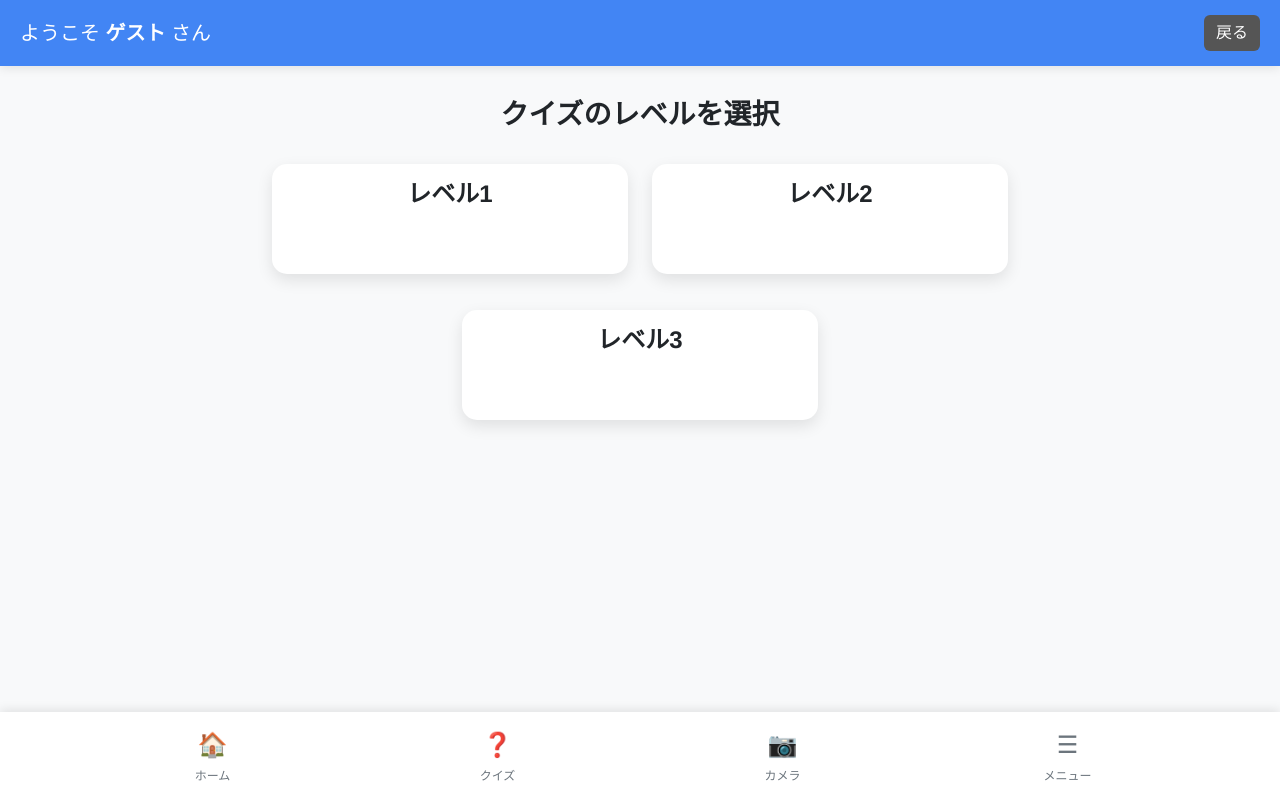
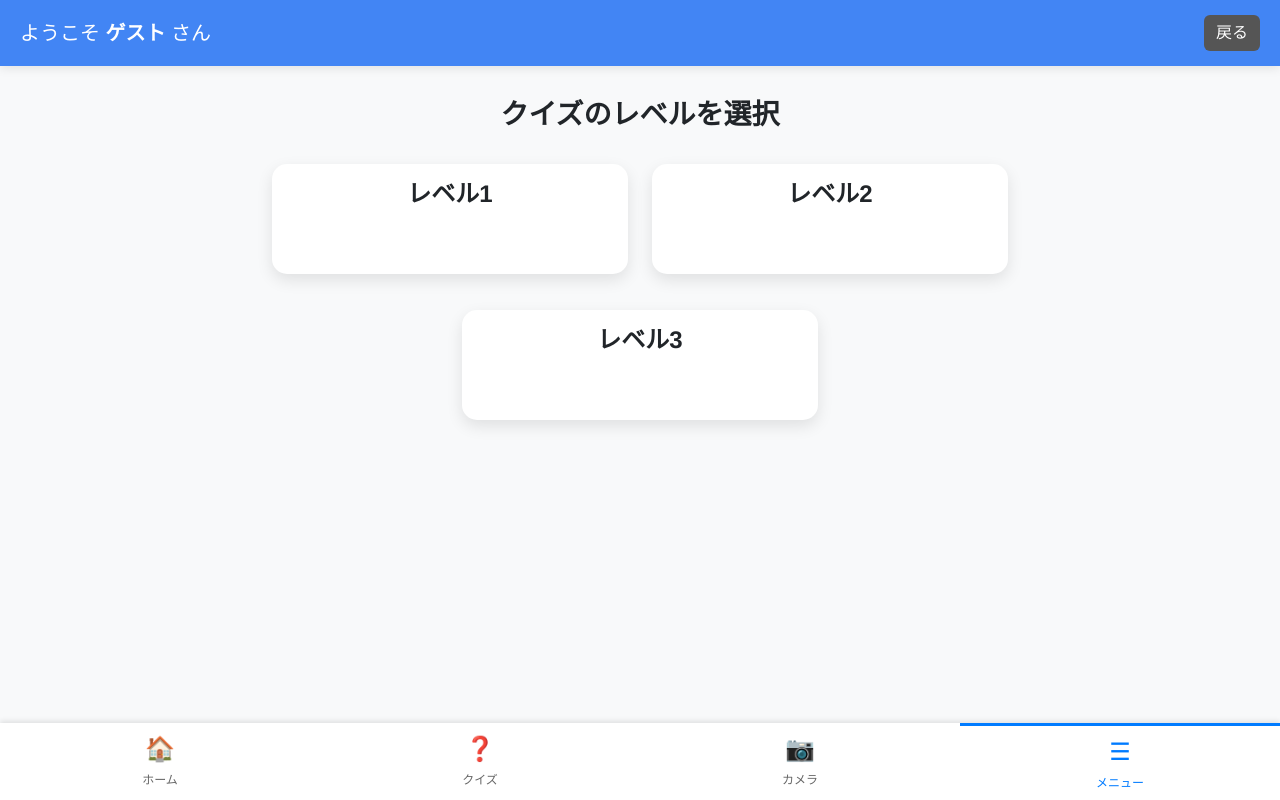
Before and after one commit to s2322106/Syshack, a plain HTML site: page fix.ver3/templates/ranking.html in a window 1280 px wide. Drawn offline with nearby package versions, Linux system fonts and the light colour scheme.

Commit message:
change menu ranking

```diff
--- a/fix.ver3/templates/ranking.html
+++ b/fix.ver3/templates/ranking.html
@@ -59,38 +59,34 @@
       padding-bottom: 5rem;
     }
 
+     /* Bottom Navigation */
      .bottom-nav {
+      display: flex;
+      background-color: white;
+      box-shadow: 0 -2px 5px rgba(0,0,0,0.1);
       position: fixed;
       bottom: 0;
       left: 0;
       width: 100%;
-      background-color: white;
-      box-shadow: 0 -2px 10px rgba(0,0,0,0.1);
       z-index: 1000;
-      padding: 10px 0;
     }
-
+    .nav-item {
+      flex: 1;
+      display: flex;
+      flex-direction: column;
+      align-items: center;
+      padding: 8px 0;
+      color: #666;
+      text-decoration: none;
+      font-size: 12px;
+    }
+    .nav-item.active {
+      color: #007bff;
+      border-top: 3px solid #007bff;
+    }
     .nav-icon {
       font-size: 24px;
       margin-bottom: 4px;
-    }
-
-    .nav-link {
-      display: flex;
-      flex-direction: column;
-      align-items: center;
-      color: #6c757d;
-      text-decoration: none;
-      font-size: 12px;
-      padding: 5px 0;
-    }
-
-    .nav-link:hover {
-      color: #4285F4;
-    }
-
-    .nav-link.active {
-      color: #4285F4;
     }
 
     .page-title {
@@ -148,30 +144,20 @@
       </div>
     </div>
 
-    <!-- Bottom Navigation -->
     <div class="bottom-nav">
-      <div class="container">
-        <div class="row justify-content-around">
-          <div class="col-3 text-center">
-            <a href="main.html" class="nav-link">
+      <a href="main.html" class="nav-item">
         <div class="nav-icon">🏠</div>
         <div>ホーム</div>
       </a>
-          </div>
-          <div class="col-3 text-center">
-            <a href="quiz.html" class="nav-link">
+      <a href="quiz.html" class="nav-item">
         <div class="nav-icon">❓</div>
         <div>クイズ</div>
       </a>
-          </div>
-          <div class="col-3 text-center">
-            <a href="camera.html" class="nav-link">
+      <a href="camera.html" class="nav-item">
         <div class="nav-icon">📷</div>
         <div>カメラ</div>
       </a>
-          </div>
-          <div class="col-3 text-center">
-            <a href="menu.html" class="nav-link">
+      <a href="menu.html" class="nav-item active">
         <div class="nav-icon">☰</div>
         <div>メニュー</div>
       </a>
```
Also changed, not shown: fix.ver3/templates/Menu.html (+48 -1 lines). Lines whose indentation alone changed are shown as unchanged.
